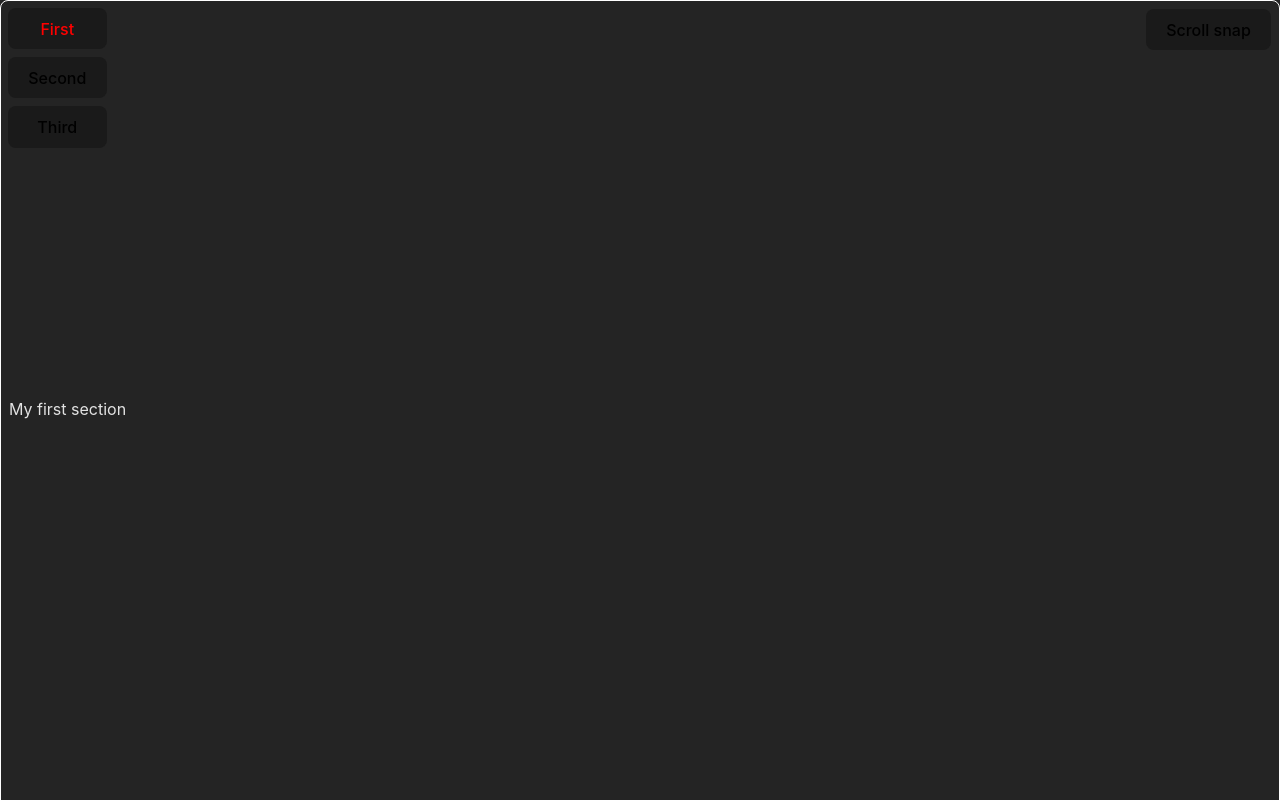
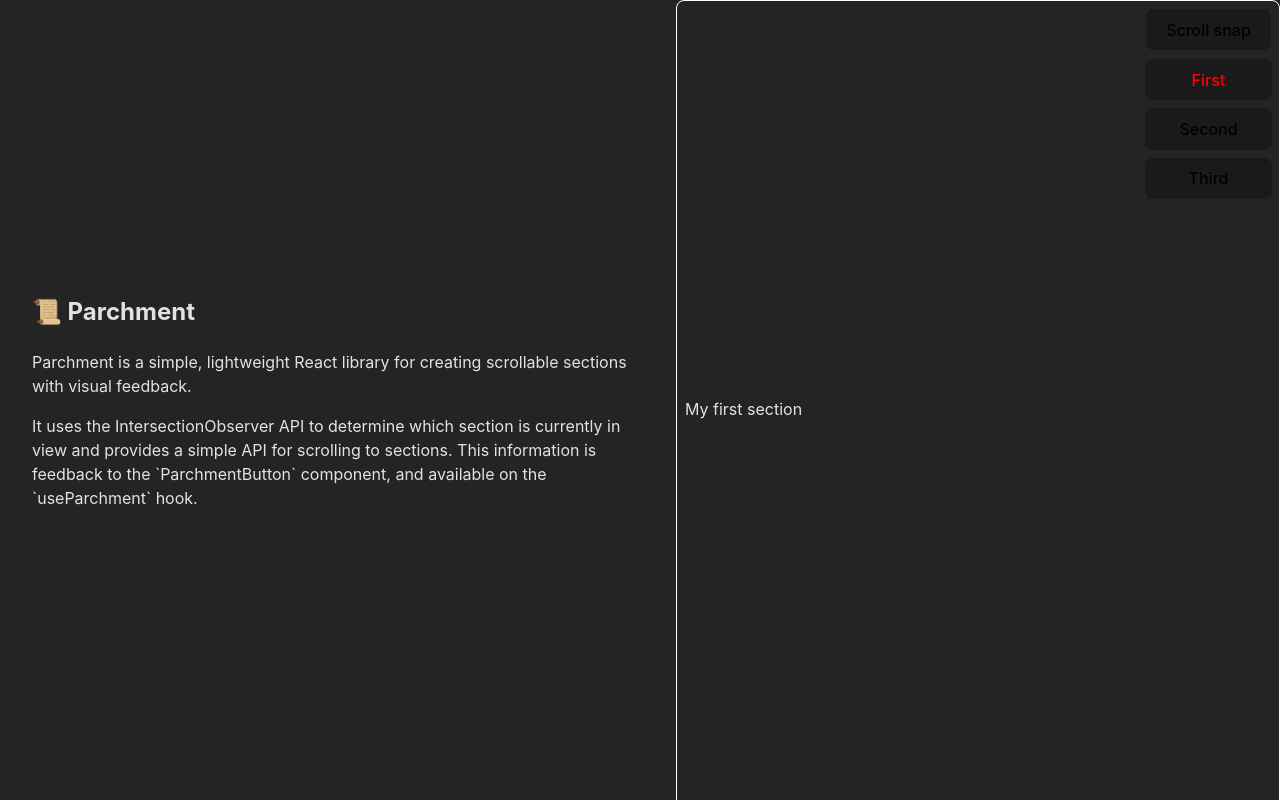
Before and after one commit to alex-fitzgerald/parchment, a React (Vite) app: page / in a window 1280 px wide. Built offline with nearby package versions, Linux system fonts and the light colour scheme.

Commit message:
feat: add text to demo app

```diff
--- a/src/demo-app.tsx
+++ b/src/demo-app.tsx
@@ -26,7 +26,7 @@ function Section({ title }: { title: string }) {
 
 function Controls({ snap, toggleSnap }: { snap: boolean; toggleSnap: () => void }) {
     return (
-        <div style={{ position: 'fixed', top: '8px', right: '8px', border: '1px solid', borderColor: snap ? 'var(--foreground)' : 'transparent' }}>
+        <div style={{ border: '1px solid', borderColor: snap ? 'var(--foreground)' : 'transparent' }}>
             <button onClick={toggleSnap}>
                 Scroll snap
             </button>
@@ -38,10 +38,23 @@ function DemoApp() {
     const [snap, setSnap] = useState(false);
 
     return (
-        <>
+        <main style={{ display: 'flex', gap: '8px', alignItems: 'center' }}>
+            <article style={{ flex: 1, alignItems: 'start', textAlign: 'left', padding: '32px' }}>
+                <h1>
+                    📜 Parchment
+                </h1>
+                <p>
+                    Parchment is a simple, lightweight React library for creating scrollable sections with visual feedback.
+                </p>
+                <p>
+                    It uses the IntersectionObserver API to determine which section is currently in view and provides a simple API for scrolling to sections.
+                    This information is feedback to the `ParchmentButton` component, and available on the `useParchment` hook.
+                </p>
+            </article>
+            <div style={{ flex: 1 }}>
+                <ParchmentProvider>
+                    <div style={{ position: 'fixed', display: 'flex', flexDirection: 'column', gap: '8px', top: '8px', right: '8px' }}>
                         <Controls snap={snap} toggleSnap={() => setSnap(prevSnap => !prevSnap)} />
-            <ParchmentProvider>
-                <div style={{ position: 'fixed', display: 'flex', flexDirection: 'column', gap: '8px', top: '8px', left: '8px' }}>
                         <ParchmentButton to="myFirstSection">
                             {
                                 isActive => <MyNavButton isActive={isActive}>First</MyNavButton>
@@ -70,7 +83,8 @@ function DemoApp() {
                         </ParchmentSection>
                     </Parchment>
                 </ParchmentProvider>
-        </>
+            </div>
+        </main>
     );
 }
 
```
Lines whose indentation alone changed are shown as unchanged.
